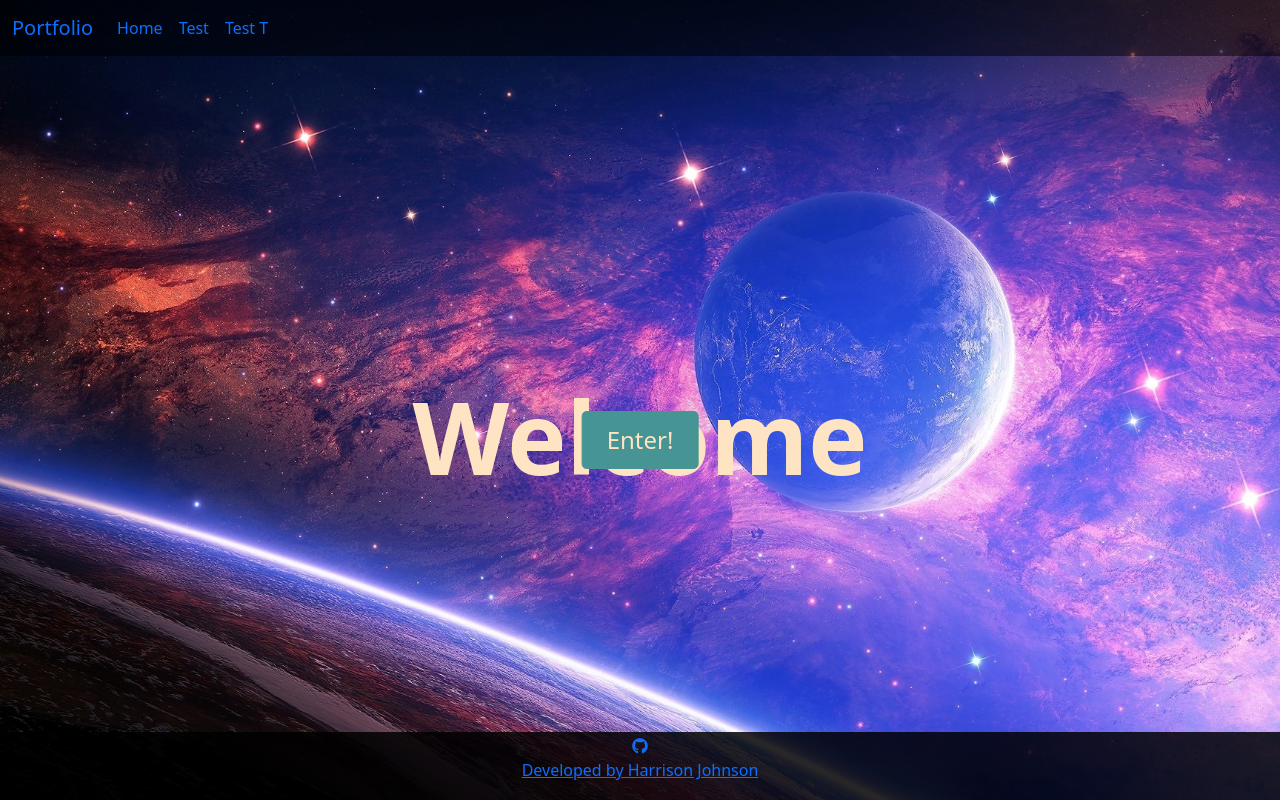
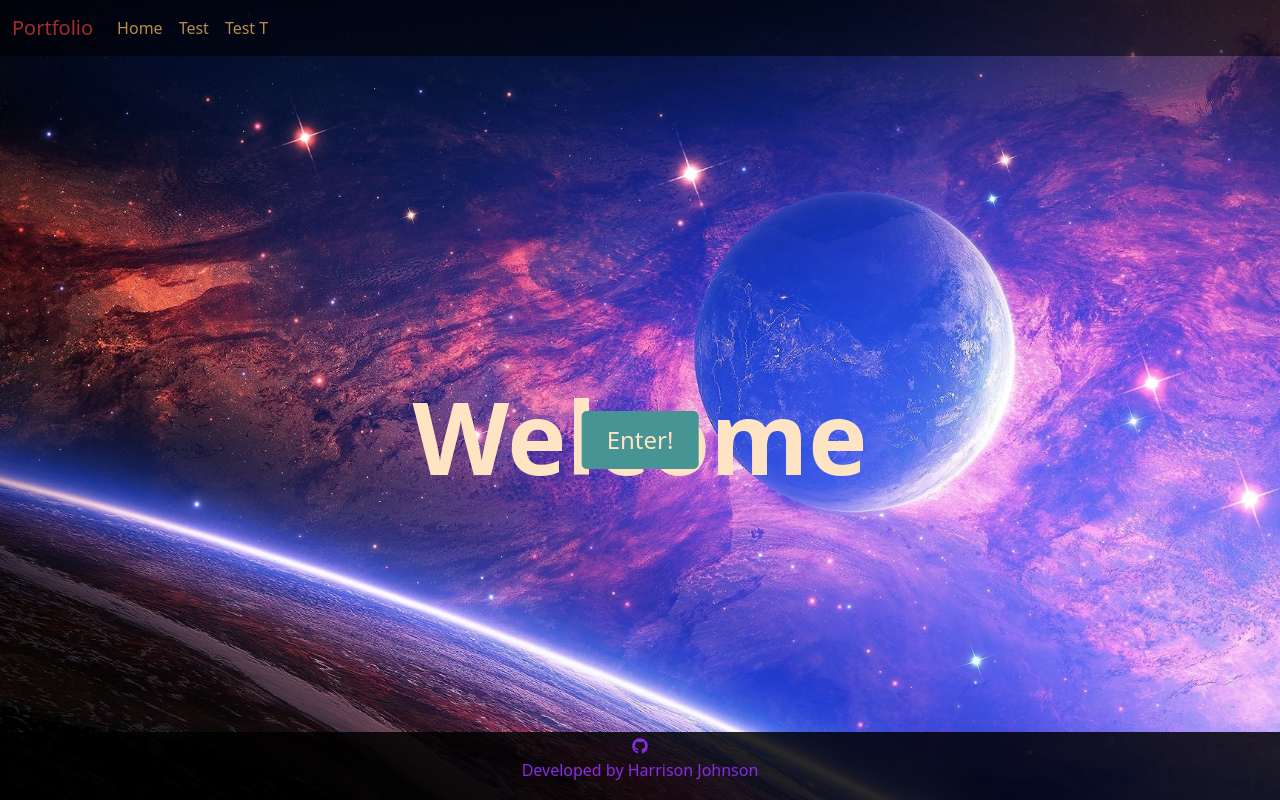
Before and after one commit to GitHub-Harrison/portfolio, a Django app: page / in a window 1280 px wide. Run offline with Django 3.2, Linux system fonts and the light colour scheme; some libraries are stand-ins or nearby versions.

Commit message:
Add styling to nav + footer

```diff
--- a/static/css/base.css
+++ b/static/css/base.css
@@ -16,6 +16,14 @@ body {
 
 nav {
     background-color: rgba(0, 0, 0, 0.514);
+}
+
+.main-nav-icon {
+    color: brown;
+}
+
+.nav-item {
+    color: rgb(187, 139, 76);
 }
 
 /* welcome message */
@@ -96,6 +104,12 @@ footer {
 
     background-color: rgba(0, 0, 0, 0.842);
 }
+
+.footer-item {
+    color: blueviolet;
+    text-decoration: none;
+}
+
 /* -------------------------------- Media Queries */
 
 /* Slightly larger container on xl screens */
```
